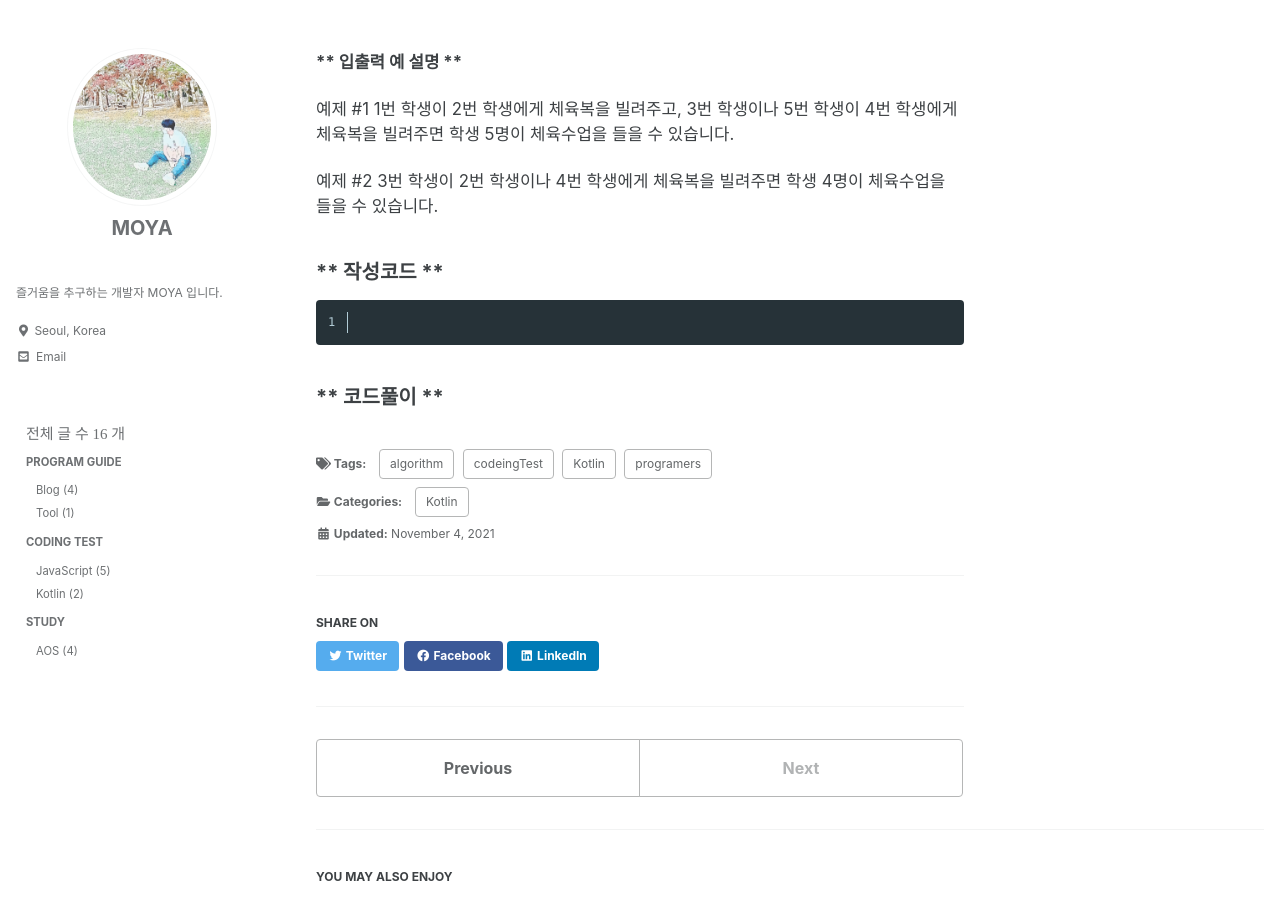
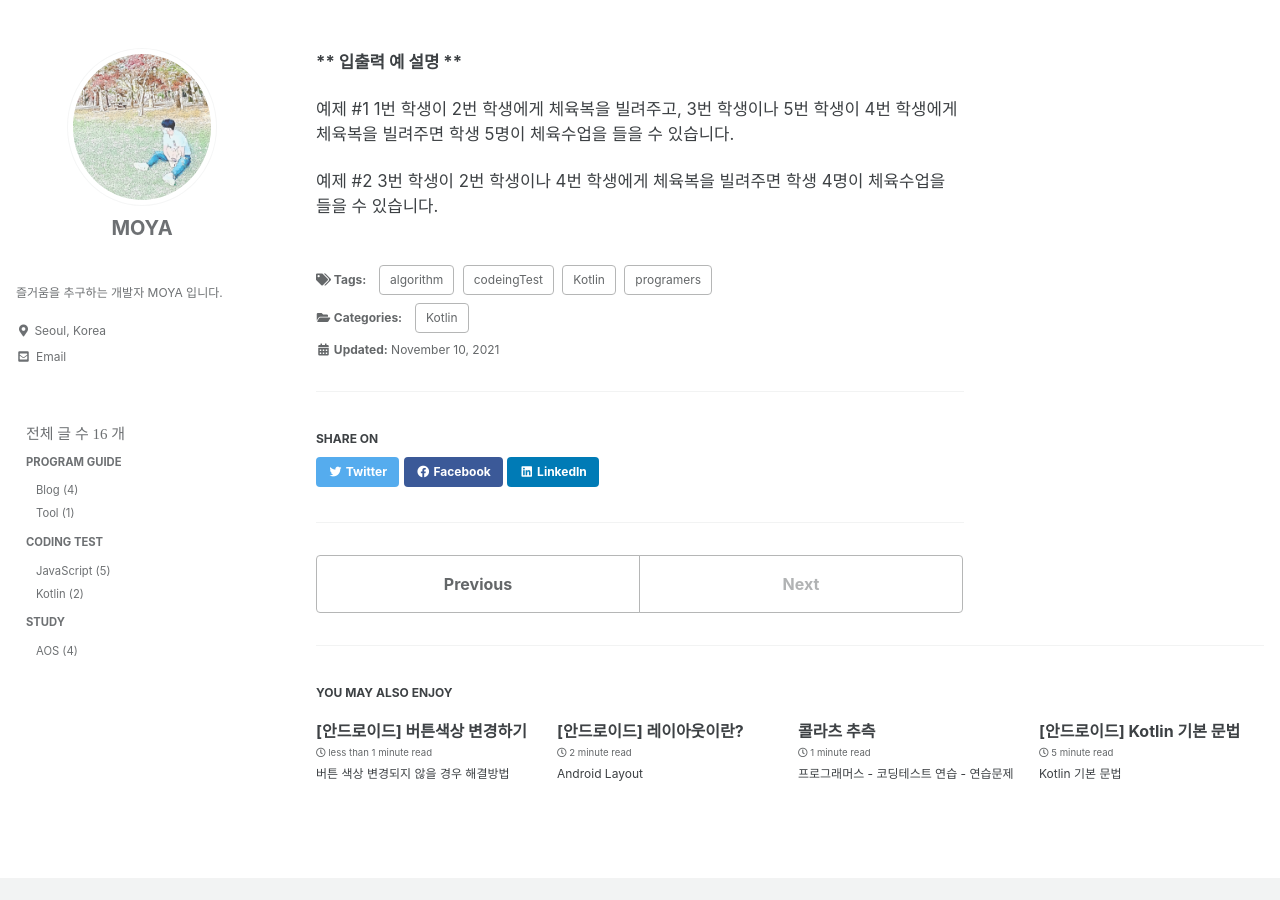
Before and after one commit to kdc7140/kdc7140.github.io, a Jekyll site: the page built from _posts/codingTest/2021-11-10-codingTest6.md, in a window 1280 px wide and 900 px high, scrolled down 961 px. Built offline with Jekyll 4.4.1, drawn with Linux system fonts in a browser that asks for light colours; cached includes are drawn as plain includes; some web fonts are replaced.

Commit message:
post progressing

````diff
--- a/_posts/codingTest/2021-11-04-codingTest6.md
+++ b/_posts/codingTest/2021-11-10-codingTest6.md
@@ -10,6 +10,8 @@ tags:
   - programers
   - codeingTest
 ---
+
+
 
 <br/>
 점심시간에 도둑이 들어, 일부 학생이 체육복을 도난당했습니다. 다행히 여벌 체육복이 있는 학생이 이들에게 체육복을 빌려주려 합니다. 학생들의 번호는 체격 순으로 매겨져 있어, 바로 앞번호의 학생이나 바로 뒷번호의 학생에게만 체육복을 빌려줄 수 있습니다. 예를 들어, 4번 학생은 3번 학생이나 5번 학생에게만 체육복을 빌려줄 수 있습니다. 체육복이 없으면 수업을 들을 수 없기 때문에 체육복을 적절히 빌려 최대한 많은 학생이 체육수업을 들어야 합니다.
@@ -46,13 +48,3 @@ tags:
 
 예제 #2
 3번 학생이 2번 학생이나 4번 학생에게 체육복을 빌려주면 학생 4명이 체육수업을 들을 수 있습니다.
-
-### ** 작성코드 **
-
-```kotlin
-
-```
-
-
-
-### ** 코드풀이 **
````
Also changed, not shown: other parts of _posts/codingTest/2021-11-10-codingTest6.md (+1 -1 lines).
